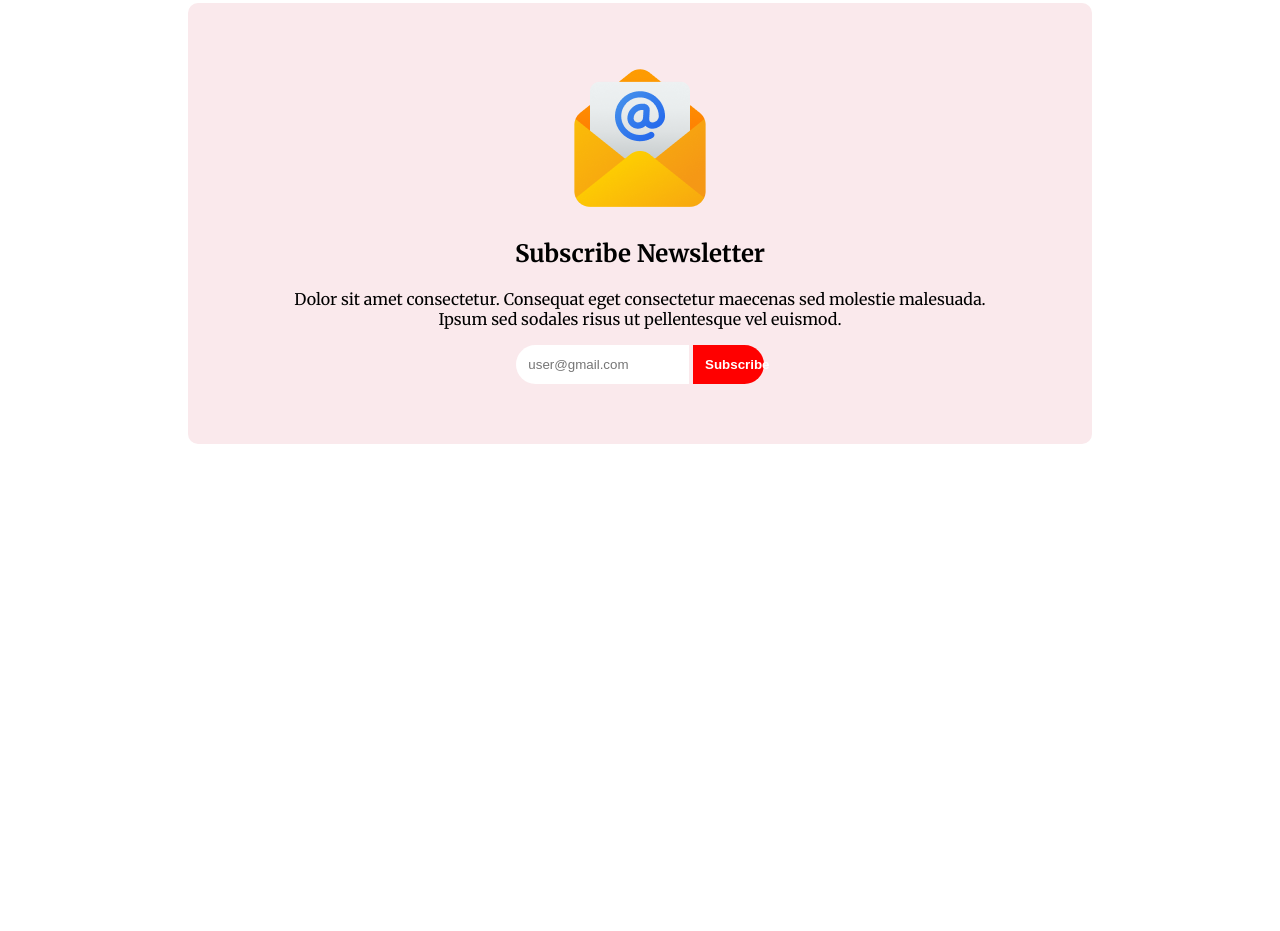
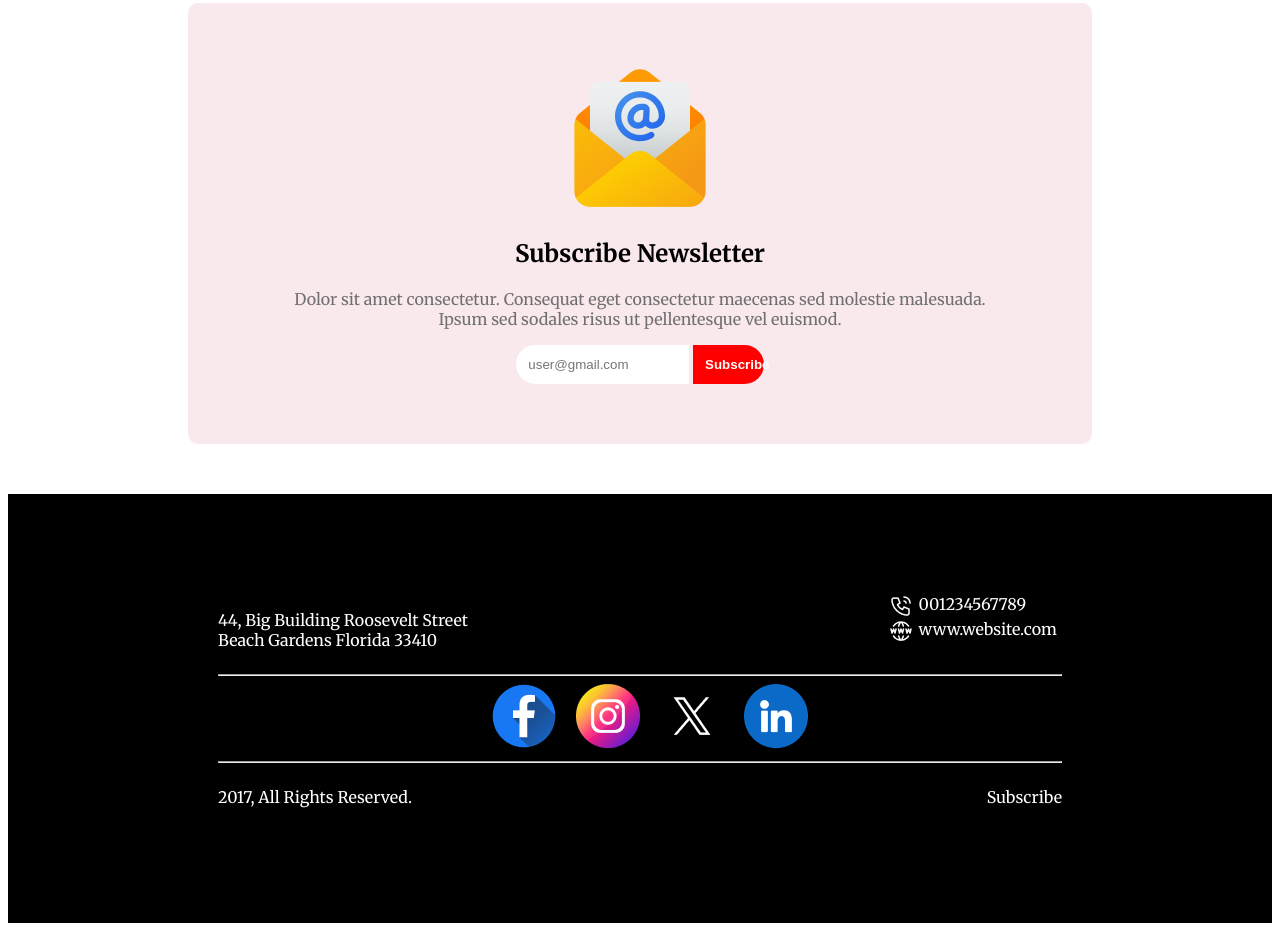
Before and after one commit to zami26/assignment-1-2024, a plain HTML site: page index.html in a window 1280 px wide. Shown: the part 5278-6209 px from the top of the page. Before the commit the page ends 5772 px from the top, so only its background shows below. Drawn offline with Linux system fonts and the light colour scheme.

Commit message:
footer done

```diff
--- a/css/style.css
+++ b/css/style.css
@@ -138,3 +138,37 @@ border-radius: 10px;
     color: white;
     font-weight: 700;
 }
+
+.footer{
+    background-color: black;
+    color: white;
+}
+.footer-size{
+    margin: 0px 210px;
+    padding-top: 100px;
+
+
+}
+.contact{
+    display: flex;
+}
+.contact p{
+    margin: 0px 5px;
+}
+.footer-up{
+    display: flex;
+    justify-content: space-between;
+}
+.icon{
+    text-align: center;
+    margin:0px 210px;
+}
+.icon img{
+    margin-left: 20px;
+}
+.footer-down{
+    display: flex;
+    justify-content: space-between;
+    margin:0px 210px;
+    padding-bottom: 100px;
+}
--- a/index.html
+++ b/index.html
@@ -49,7 +49,8 @@
             <div class="sale-1">
                 <p class="red">New Best Offer</p>
                 <h2>Coming Soon</h2>
-                <p class="text-color">Dolor sit amet consectetur. Consequat eget <br> consectetur maecenas sed molestie malesuada. <br> Ipsum sed
+                <p class="text-color">Dolor sit amet consectetur. Consequat eget <br> consectetur maecenas sed molestie
+                    malesuada. <br> Ipsum sed
                     sodales risus ut pellentesque vel euismod. </p>
             </div>
             <img class="sale-2" src="resources/Ellipse 1.png" alt="">
@@ -63,8 +64,9 @@
         <div class="holiday">
             <p>WHAT IS FUNCTIONAL</p>
             <h1> <span class="red">Holidays</span> Sale 50%</h1>
-               <p> Dolor sit amet consectetur. Consequat eget consectetur maecenas sed
-                molestie malesuada. Ipsum sed sodales risus ut <br> pellentesque vel euismod. Eleifend nunc purus quam id fermentum amet amet sit consectetur.</p>
+            <p> Dolor sit amet consectetur. Consequat eget consectetur maecenas sed
+                molestie malesuada. Ipsum sed sodales risus ut <br> pellentesque vel euismod. Eleifend nunc purus quam
+                id fermentum amet amet sit consectetur.</p>
         </div>
         <div class="holiday-pic">
             <img class="box" src="resources/Group 75.png" alt="">
@@ -74,7 +76,8 @@
         <div class="gift">
             <p class="red">THE BEST GIFTS</p>
             <h1>Our Awesome Portfolio</h1>
-            <p class="text-color">Dolor sit amet consectetur. Consequat eget consectetur maecenas sed molestie malesuada. <br> Ipsum sed sodales risus ut pellentesque vel euismod. </p>
+            <p class="text-color">Dolor sit amet consectetur. Consequat eget consectetur maecenas sed molestie
+                malesuada. <br> Ipsum sed sodales risus ut pellentesque vel euismod. </p>
             <div class="gift-pic">
                 <div>
                     <img src="resources/Rectangle 3.png" alt=""> <br> <br> <br> <br>
@@ -94,13 +97,39 @@
         <div class="subscribe">
             <img src="resources/Group 61.png" alt="">
             <h2>Subscribe Newsletter</h2>
-            <p>Dolor sit amet consectetur. Consequat eget consectetur maecenas sed molestie malesuada. <br> Ipsum sed sodales risus ut pellentesque vel euismod. </p>
+            <p class="text-color">Dolor sit amet consectetur. Consequat eget consectetur maecenas sed molestie malesuada. <br> Ipsum sed
+                sodales risus ut pellentesque vel euismod. </p>
             <input class="subscribe-input" type="email" placeholder="user@gmail.com">
             <button class="subscribe-btn">Subscribe</button>
         </div>
     </main>
-    <footer>
+    <footer class="footer">
+        <div class="footer-up footer-size">
+            <p>44, Big Building Roosevelt Street <br>
+                Beach Gardens Florida 33410</p>
+            <div>
+                <div class="contact">
+                    <img src="resources/Call.png" alt="">
+                    <p>001234567789</p>
+                </div>
+                <div class="contact">
+                    <img src="resources/Website.png" alt="">
+                    <p>www.website.com</p>
+                </div>
+            </div>
 
+        </div>
+
+        <div class="icon">
+            <hr class="text-color">
+            <img src="resources/Facebook.png" alt=""><img src="resources/Instagram.png" alt=""><img
+                src="resources/Twitter.png" alt=""><img src="resources/Linkedin.png" alt="">
+            <hr>
+        </div>
+        <div class="footer-down">
+            <p>2017, All Rights Reserved.</p>
+            <p>Subscribe</p>
+        </div>
     </footer>
 </body>
 
```
